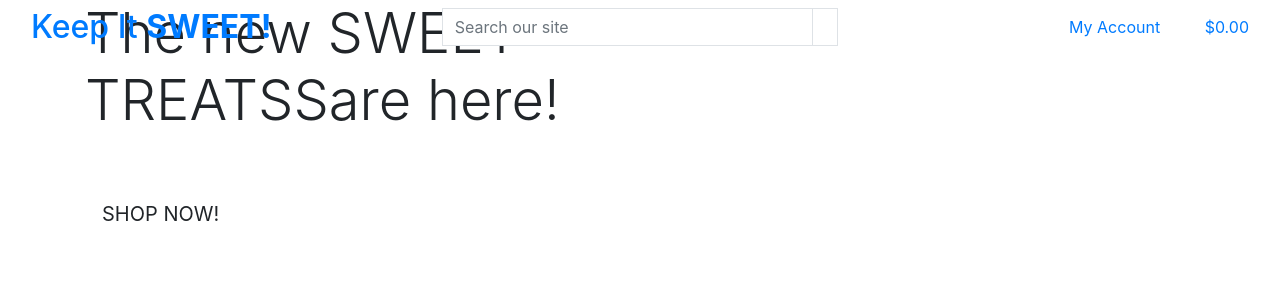
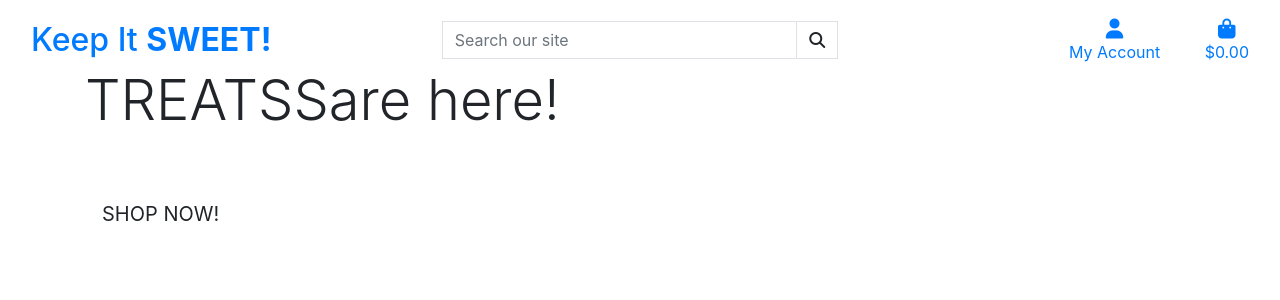
Before and after one commit to AlexandraEL9/KIS-MS4, a Django app: page / in a window 1280 px wide. Shown: the top 300 px of the page. Run offline with Django 3.2, Linux system fonts and the light colour scheme; some libraries are stand-ins or nearby versions.

Commit message:
fix display classes for header/nav bar section

```diff
--- a/templates/base.html
+++ b/templates/base.html
@@ -15,12 +15,15 @@
 
     {% block corecss %}
         <link rel="stylesheet" href="https://stackpath.bootstrapcdn.com/bootstrap/4.4.1/css/bootstrap.min.css" integrity="sha384-Vkoo8x4CGsO3+Hhxv8T/Q5PaXtkKtu6ug5TOeNV6gBiFeWPGFN9MuhOf23Q9Ifjh" crossorigin="anonymous">
+        <link rel="stylesheet" href="https://fonts.googleapis.com/css?family=Lato&display=swap">
+        <link rel="stylesheet" href="{% static 'css/base.css' %}">
     {% endblock %}
 
     {% block extra_css %}
     {% endblock %}
 
     {% block corejs %}
+        <script src="https://kit.fontawesome.com/e9c73d7092.js" crossorigin="anonymous"></script>
         <script src="https://code.jquery.com/jquery-3.4.1.slim.min.js" integrity="sha384-J6qa4849blE2+poT4WnyKhv5vZF5SrPo0iEjwBvKU7imGFAV0wwj1yYfoRSJoZ+n" crossorigin="anonymous"></script>
         <script src="https://cdn.jsdelivr.net/npm/popper.js@1.16.0/dist/umd/popper.min.js" integrity="sha384-Q6E9RHvbIyZFJoft+2mJbHaEWldlvI9IOYy5n3zV9zzTtmI3UksdQRVvoxMfooAo" crossorigin="anonymous"></script>
         <script src="https://stackpath.bootstrapcdn.com/bootstrap/4.4.1/js/bootstrap.min.js" integrity="sha384-wfSDF2E50Y2D1uUdj0O3uMBJnjuUD4Ih7YwaYd1iqfktj0Uod8GCExl3Og8ifwB6" crossorigin="anonymous"></script>
@@ -33,7 +36,7 @@
   </head>
   <body>
     <header class="container-fluid fixed-top">
-        <div class="row">
+        <div id="topnav" class="row bg-white pt-lg-2 d-none d-lg-flex">
             <div class="col-12 col-lg-4 my-auto py-1 py-lg-0 text-center text-lg-left">
                 <a href="{% url 'home' %}" class="nav-link main-logo-link">
                     <h2 class="logo-font text-black my-0">Keep It <strong>SWEET!</strong></h2>
```
